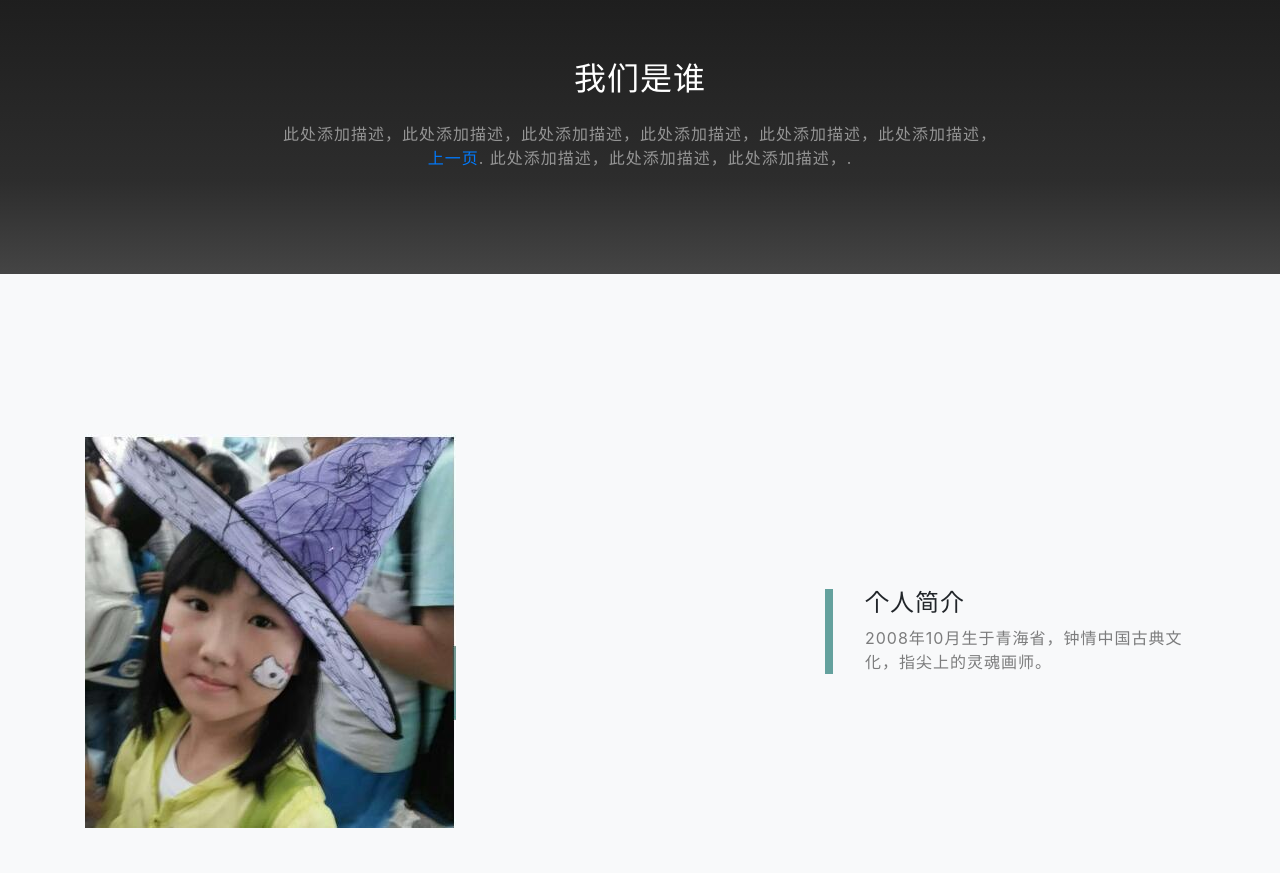
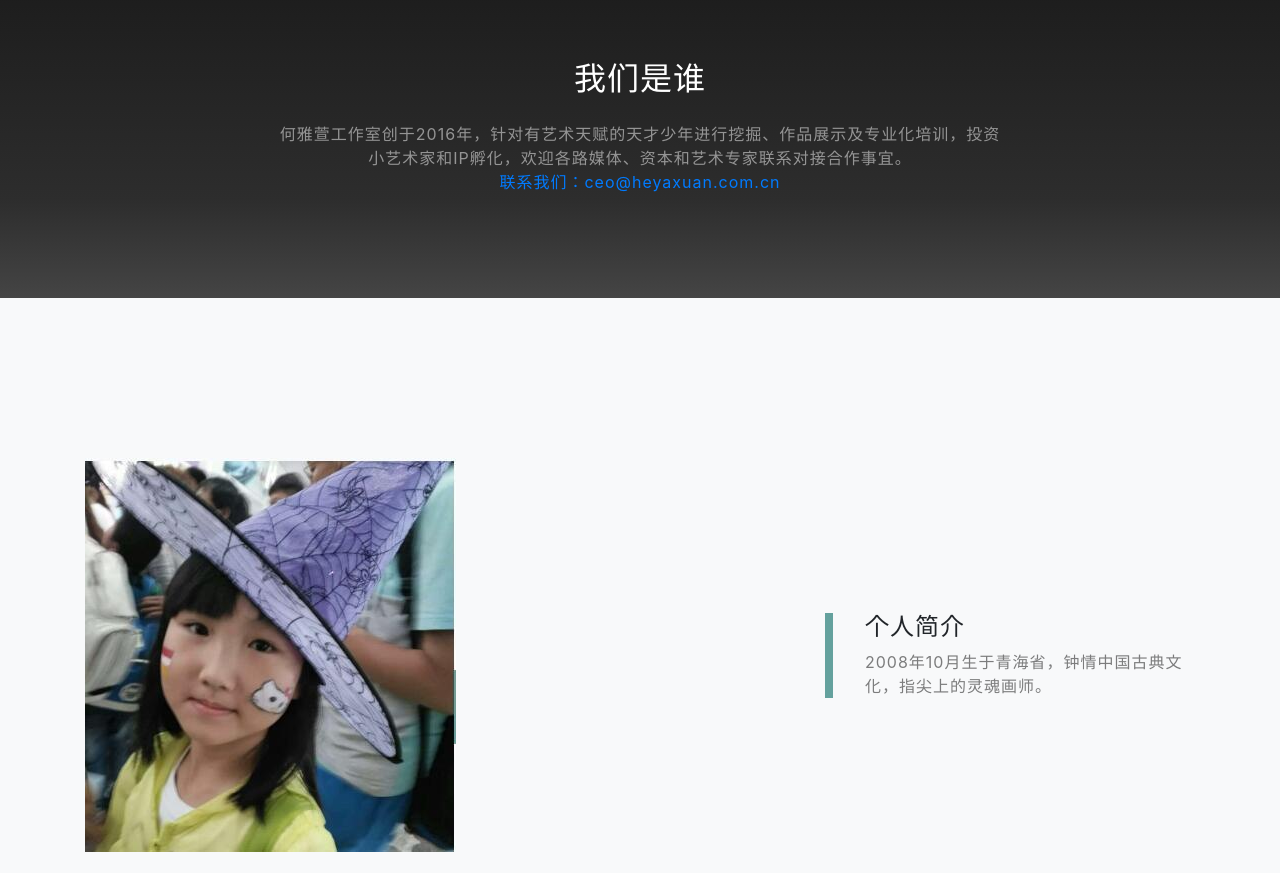
Before and after one commit to rophet/heyaxuan, a website with bundled scripts: page index.html in a window 1280 px wide. Shown: the part 900-1773 px from the top of the page. Built offline with nearby package versions, Linux system fonts and the light colour scheme; files whose address does not match are found by name.

Commit message:
Update index.html

```diff
--- a/index.html
+++ b/index.html
@@ -45,7 +45,7 @@
               <a class="nav-link js-scroll-trigger" href="#contact">联系我们</a>
             </li>
             <li class="nav-item">
-              <a class="nav-link js-scroll-trigger" href="https://rophet.github.io/heyaxuan/index.html">English</a>
+              <a class="nav-link js-scroll-trigger" href="https://rophet.github.io/heyaxuan/index-en.html">English</a>
             </li>
           </ul>
         </div>
@@ -71,8 +71,8 @@
         <div class="row">
           <div class="col-lg-8 mx-auto">
             <h2 class="text-white mb-4">我们是谁</h2>
-            <p class="text-white-50">此处添加描述，此处添加描述，此处添加描述，此处添加描述，此处添加描述，此处添加描述，
-              <a href="https://rophet.github.io/heyaxuan/index.html">上一页</a>. 此处添加描述，此处添加描述，此处添加描述，.</p>
+            <p class="text-white-50">何雅萱工作室创于2016年，针对有艺术天赋的天才少年进行挖掘、作品展示及专业化培训，投资小艺术家和IP孵化，欢迎各路媒体、资本和艺术专家联系对接合作事宜。
+              <br><a href="mailto:ceo@heyaxuan.com.cn?subject=邮件标题&body=邮件内容">联系我们：ceo@heyaxuan.com.cn</a></p>
           </div>
         </div>
         <img src="img/ipad.png" class="img-fluid" alt="">
```
